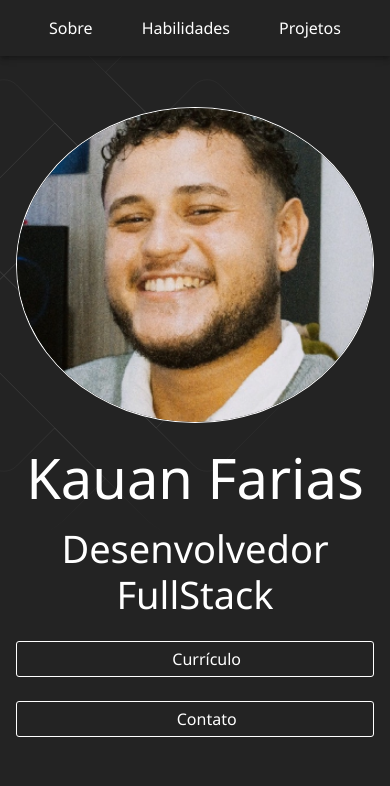
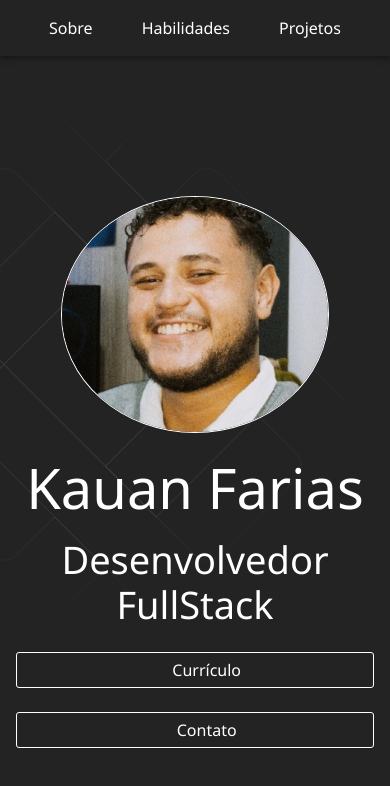
Before and after one commit to kakafariaZ/meu-portfolio, a React (Vite) app: page / in a window 390 px wide. Shown: the top 786 px of the page. Built offline with nearby package versions, Linux system fonts and the light colour scheme; some icons are missing.

Commit message:
fix: Hero component UI

```diff
--- a/src/pages/Home/sections/Hero/Hero.tsx
+++ b/src/pages/Home/sections/Hero/Hero.tsx
@@ -14,10 +14,16 @@ const Hero = () => {
         height: "100vh",
         display: "flex",
         alignItems: "center",
+        [theme.breakpoints.up('xs')]: {
+            paddingTop: "100px",
+        },
+        [theme.breakpoints.up('md')]: {
+            paddingTop: "0",
+        },
     }))
 
     const StyledImg = styled("img")(({ theme }) => ({
-        width: "100%",
+        width: "75%",
         borderRadius: "50%",
         border: `1px solid ${theme.palette.primary.contrastText}`,
     }))
```
